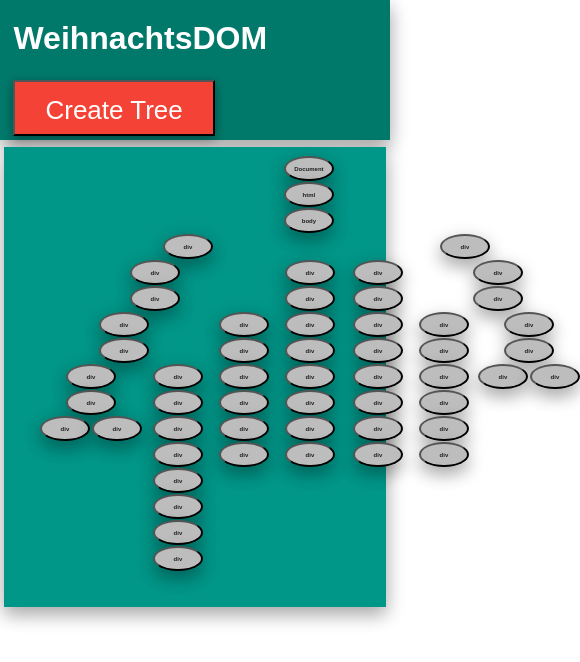
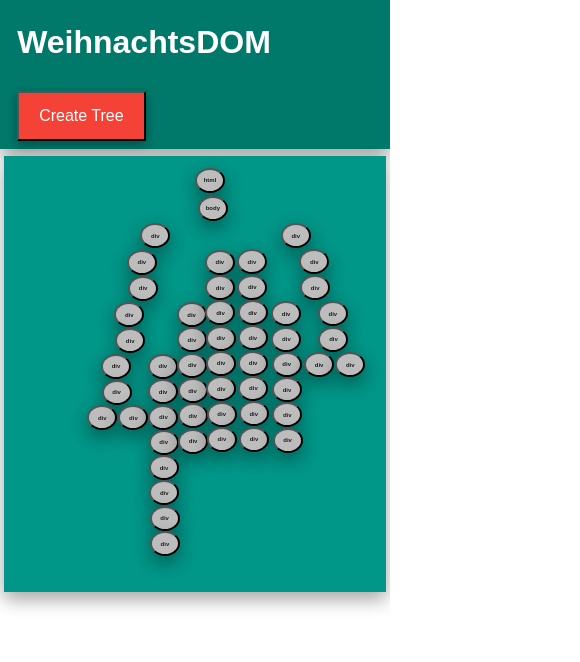
Before and after one commit to GustavoLastra/weihnachtsDOM-react, a React (Create React App) app: page / in a window 390 px wide. Both pictures are taken after a click on the button "Create Tree". Shown: the top 662 px of the page, 580 px wide, since content can reach past the window. Built offline with nearby package versions, Linux system fonts and the light colour scheme.

Commit message:
improve responsiveness

```diff
--- a/src/component/css/tree.css
+++ b/src/component/css/tree.css
@@ -30,6 +30,7 @@
     margin: auto;
     box-shadow: 0 8px 16px 0 rgba(0,0,0,0.2), 0 6px 20px 0 rgba(0,0,0,0.19);
     margin-top: 2%;
+    overflow: auto;
 }
 
 .hint {
@@ -62,7 +63,7 @@
 
 .led {
     box-shadow: 0 8px 16px 0 rgba(0,0,0,0.2), 0 6px 20px 0 rgba(0,0,0,0.19);
-    width: 50px;
+    width: 30px;
     cursor: pointer;
     border-radius: 50%;
     outline: none;
@@ -74,7 +75,7 @@
 }
 
 .ledDiv {
-    margin: 1px;
+    margin: 1%;
 }
 
 
@@ -89,7 +90,7 @@
 }
 
 .toolItem {
-    margin:1%;
+    margin:2%;
 }
 
 .toolsButton {
@@ -98,11 +99,11 @@
     box-shadow: 0 3px 10px rgba(0,0,0,.23), 0 3px 10px rgba(0,0,0,.16);
     outline: 0!important;
     color: #fff;
-    font-size: 26px;
-    height: 56px;
+    font-size: 1em;
+    height: 30%;
     line-height: 26px;
     text-align: center;
-    padding: 15px 30px;
+    padding: 10px 20px;
     text-decoration: none;
 }
 
--- a/src/data.js
+++ b/src/data.js
@@ -1,8 +1,5 @@
-const InitialledList = [{
-    "label": "Document",
-    "id": "0",
-    "buttonState": false,
-    "ledList": [{"label": "html",
+const InitialledList = [
+        {"label": "html",
         "id": "1",
         "buttonState": false,
         "ledList": [{
@@ -297,7 +294,7 @@ const InitialledList = [{
                 ]
             }
         ]
-    }]
+
 }]
 
 /*const  "ledList" = [];
```
